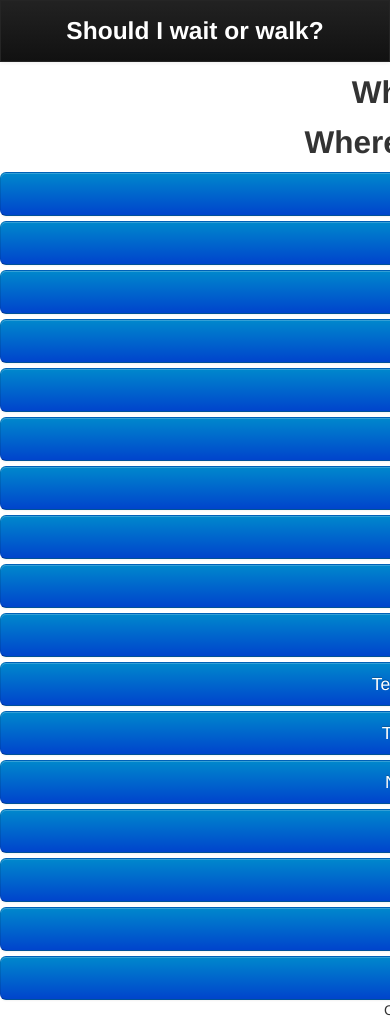
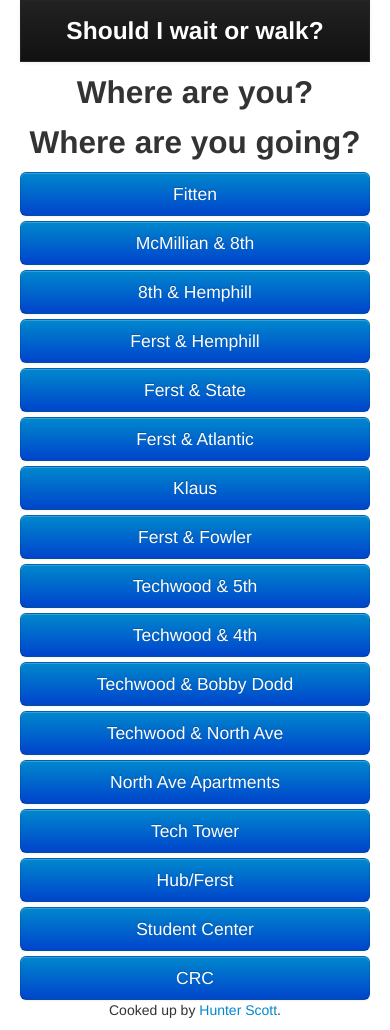
Before and after one commit to blueintegral/WaitOrWalk, a Flask app: page / in a window 390 px wide; the page is wider, and only the part inside the window is pictured. Run offline with Flask 2, Linux system fonts and the light colour scheme; some libraries are stand-ins or nearby versions.

Commit message:
Enable responsive-ness.

```diff
--- a/templates/index.html
+++ b/templates/index.html
@@ -2,11 +2,12 @@
 <html>
 <head>
 	<meta charset="utf-8">
-	<meta name="viewport" content="width=device-width,initial-scale=1">
+	<meta name="viewport" content="width=device-width, initial-scale=1.0">
 
 	<title>Wait or Walk?</title>
 
 	<link rel="stylesheet" href="{{url_for('static', filename='themes/css/bootstrap.css')}}">
+	<link rel="stylesheet" href="{{url_for('static', filename='themes/css/bootstrap-responsive.css')}}">
 	<link rel="stylesheet" href="{{url_for('static', filename='themes/css/style.css')}}">
 
 	<script src="http://code.jquery.com/jquery-1.9.1.min.js"></script>
```
